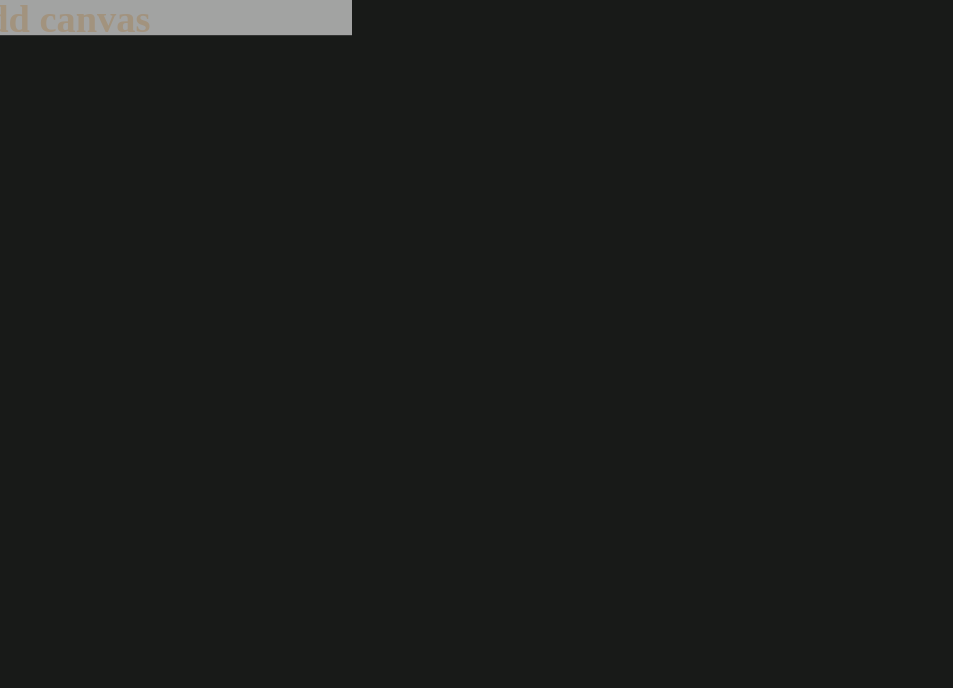
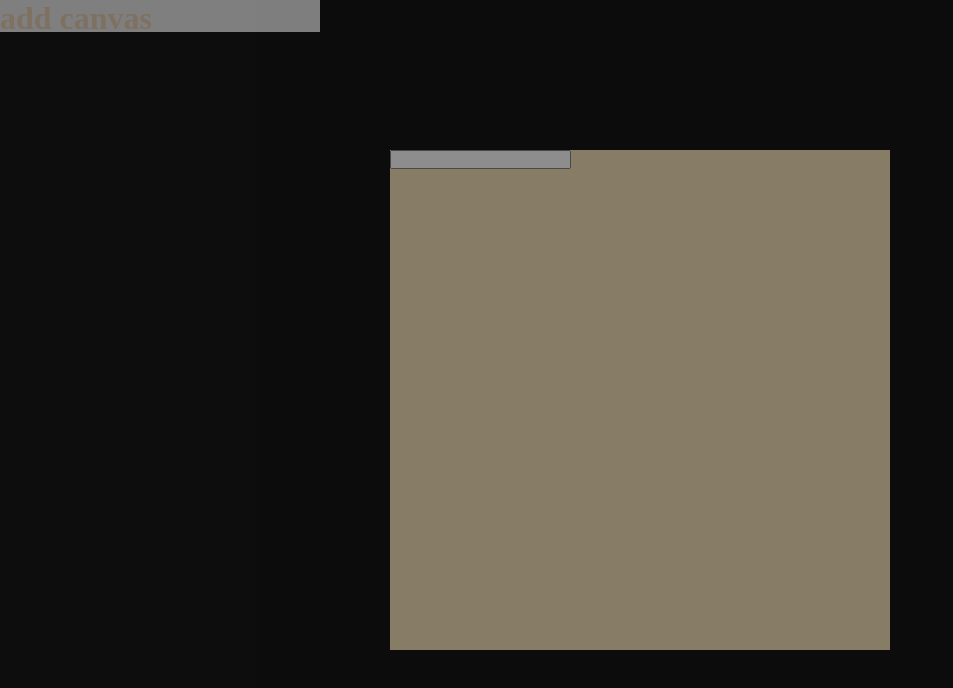
Before and after one commit to pinugit/EasyBoards, a React (Vite) app: page / in a window 1280 px wide. Both pictures are taken after a click on the button "add canvas". Shown: the top 688 px of the page, without its empty margins (0-953 px from the left). Built offline with nearby package versions, Linux system fonts and the light colour scheme.

Commit message:
made the modal appear when the add canvas button is clicked

```diff
--- a/src/Components/AddCanvas/AddCanvas.tsx
+++ b/src/Components/AddCanvas/AddCanvas.tsx
@@ -1,11 +1,15 @@
 import "./AddCanvas.css";
 import { motion } from "framer-motion";
-const AddCanvas = () => {
+interface props {
+  onButtonCLick: () => void;
+}
+const AddCanvas = ({ onButtonCLick }: props) => {
   return (
     <motion.button
       whileHover={{ scale: 1.2 }}
       whileTap={{ scale: 0.9 }}
       className="add-canvas"
+      onClick={onButtonCLick}
     >
       <h1>add canvas</h1>
     </motion.button>
--- a/src/Components/AddCanvas/Backdrop.css
+++ b/src/Components/AddCanvas/Backdrop.css
@@ -0,0 +1,13 @@
+.backdrop {
+  position: fixed;
+  z-index: 10;
+
+  height: 100vh;
+  width: 100vw;
+
+  display: flex;
+  justify-content: center;
+  align-items: center;
+
+  background: black;
+}
--- a/src/Components/AddCanvas/Backdrop.tsx
+++ b/src/Components/AddCanvas/Backdrop.tsx
@@ -1,16 +1,30 @@
 import { motion } from "framer-motion";
 import "./Backdrop.css";
 import CanvasAdderModal from "./CanvasAdderModal";
+import AddCanvas from "./AddCanvas";
+import { useState } from "react";
 
 const Backdrop = () => {
+  const [isModalOpen, setIsModalOpen] = useState(false);
+
+  const handleButtonCLick = () => {
+    setIsModalOpen(!isModalOpen);
+  };
   return (
-    <motion.div
-      initial={{ opacity: "100%" }}
-      animate={{ opacity: "60%" }}
-      className="backdrop"
-    >
-      <CanvasAdderModal />
-    </motion.div>
+    <>
+      {isModalOpen && (
+        <motion.div
+          initial={{ opacity: "0" }}
+          animate={{ opacity: "50%" }}
+          transition={{ duration: 1 }}
+          onClick={handleButtonCLick}
+          className="backdrop"
+        >
+          <CanvasAdderModal />
+        </motion.div>
+      )}
+      <AddCanvas onButtonCLick={handleButtonCLick} />
+    </>
   );
 };
 
--- a/src/Components/AddCanvas/CanvasAdderModal.css
+++ b/src/Components/AddCanvas/CanvasAdderModal.css
@@ -1,5 +1,9 @@
-.modal-container {
-  display: flex;
-  justify-content: center;
-  align-items: center;
+.modal {
+  position: fixed;
+  z-index: 200;
+
+  height: 500px;
+  width: 500px;
+
+  background: wheat;
 }
--- a/src/Components/AddCanvas/CanvasAdderModal.tsx
+++ b/src/Components/AddCanvas/CanvasAdderModal.tsx
@@ -1,15 +1,10 @@
 import { motion } from "framer-motion";
-import { useState } from "react";
-import AddCanvas from "./AddCanvas";
 import "./CanvasAdderModal.css";
 
 const CanvasAdderModal = () => {
-  const [isModalOpen, setIsModalOpen] = useState(false);
-
   return (
-    <motion.div className="modal-Container">
-      {isModalOpen && <div>main content</div>}
-      <AddCanvas />
+    <motion.div className="modal">
+      <input type="text" />
     </motion.div>
   );
 };
```
